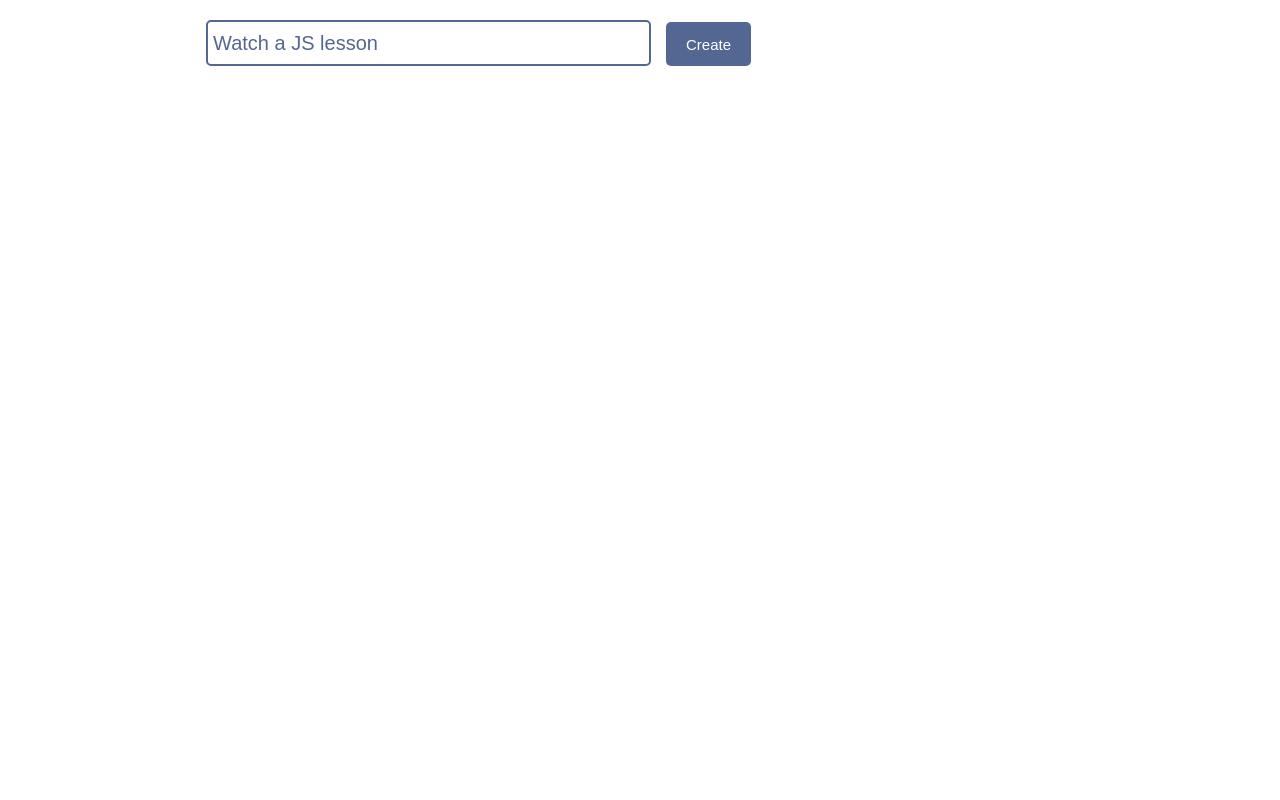
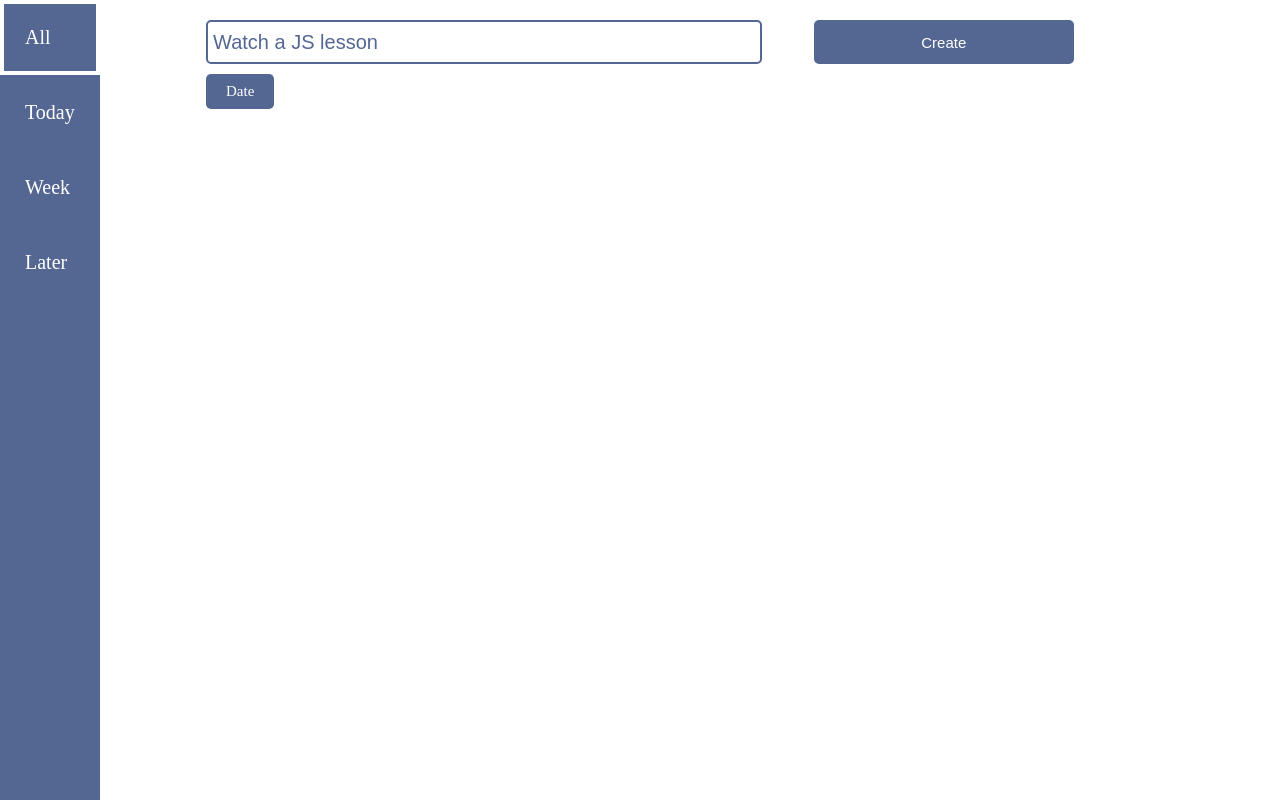
Before and after one commit to nikitakochunov/to-do-list-app, a React (Create React App) app: page / in a window 1280 px wide. Built offline with nearby package versions, Linux system fonts and the light colour scheme.

Commit message:
develop navigation and choosing date

```diff
--- a/src/App.css
+++ b/src/App.css
@@ -8,6 +8,14 @@
   --default-border-color: #000;
   --error-color: #FF0000;
   --modal-overlay: rgb(84, 103, 145, 0.6);
+}
+
+* {
+  list-style: none;
+  text-decoration: none;
+  padding: 0;
+  margin: 0;
+  border: 0;
 }
 
 html {
@@ -39,8 +47,13 @@ body {
 
 .main-navigation {
   display: flex;
-  justify-content: space-evenly;
+  /* justify-content: space-evenly; */
   background-color: var(--primary-color);
+
+  flex-direction: column;
+  position: absolute;
+  top: 0;
+  bottom: 0;
 }
 
 .main-navigation__button-item {
@@ -53,13 +66,20 @@ body {
   line-height: 2.5rem;
 }
 
-.main-navigation__button-item_selected {
+.main-navigation__button-item.selected {
   box-shadow: inset 0 0 0 4px #fff;
 }
 
 .create-task-block {
   position: relative;
+  margin-bottom: 40px;
+  display: flex;
+  flex-wrap: wrap;
 
+}
+
+.create-task-block__wrapper {
+  flex: 1 1 auto;
 }
 
 .create-task-block__input {
@@ -73,17 +93,56 @@ body {
   font-size: 2rem;
   line-height: 2.5rem;
   height: 40px;
-  width: 50%;
+  width: 90%;
   /* padding: 0; */
-  margin-bottom: 40px;
+  margin-bottom: 10px;
 }
 
 .create-task-block__button {
+  flex: 0 0 30%;
   height: 44px;
 }
 
+.create-task-block__date {
+  display: flex;
+  align-items: center;
+  margin-bottom: 10px;
+}
+
+.create-task-block__date div {
+  margin-right: 10px;
+  display: inline;
+  cursor: pointer;
+
+  background-color: var(--primary-color);
+  color: var(--text-color);
+  border: none;
+  padding: 5px 20px;
+  border-radius: 5px;
+
+  font-size: 1.5rem;
+  line-height: 2.5rem;
+}
+
+.create-task-block__date ul {
+  display: none;
+}
+
+.create-task-block__date div.active+ul {
+  display: flex;
+}
+
+.create-task-block__date-button {
+  margin-right: 10px;
+}
+
+.create-task-block__date-button.active{
+  background-color: #000;
+}
+
 .create-task-block__button,
-.task-item__delete-button {
+.task-item__delete-button,
+.create-task-block__date-button {
   cursor: pointer;
 
   background-color: var(--primary-color);
@@ -137,6 +196,20 @@ body {
 
 .task-item__text {
   font-size: 2rem;
+  line-height: 2.5rem;
+}
+
+.task-item__date {
+  margin-left: 10px;
+  display: inline;
+
+  background-color: var(--primary-color);
+  color: var(--text-color);
+  border: none;
+  padding: 5px 20px;
+  border-radius: 5px;
+
+  font-size: 1.5rem;
   line-height: 2.5rem;
 }
 
@@ -201,9 +274,11 @@ body {
 }
 
 .error-message-block {
-  position: absolute;
-  left: 0;
-  bottom: 0;
+  /* position: absolute; */
+  /* left: 0;
+  bottom: 0; */
+
+  flex: 0 0 100%;
 
   font-size: 1.5rem;
   line-height: 2rem;
--- a/src/App.jsx
+++ b/src/App.jsx
@@ -1,6 +1,7 @@
 import React, { useState } from 'react'
 import './App.css'
 import DarkAppTheme from './components/darkAppTheme'
+import MainNavigation from './components/mainNav'
 import Modal from './components/modal'
 import Tasks from './components/tasks'
 import { deleteExtraSpaces, fromStorage, toStorage } from './core/utils'
@@ -17,9 +18,34 @@ function App() {
     modalHidden: true,
     currentTaskItemId: null,
     darkAppTheme: false,
+    navLinks: [
+      { id: 'all', text: 'All', link: '#tasks-all', selected: true },
+      { id: 'today', text: 'Today', link: '#tasks-today', selected: false },
+      { id: 'week', text: 'Week', link: '#tasks-week', selected: false },
+      { id: 'later', text: 'Later', link: '#tasks-later', selected: false },
+    ],
+    dateMenu: {
+      hidden: true,
+      buttons: [
+        { id: 'today', text: 'Today', active: false },
+        { id: 'week', text: 'Week', active: false },
+        { id: 'later', text: 'Later', active: false },
+      ],
+    },
   }
 
   const [state, setState] = useState(initialState)
+
+  const selectedNavLinkId = state.navLinks.find((link) => link.selected).id
+
+  const handleNavLinkClick = (linkId) => {
+    const newLinks = state.navLinks.map((link) => ({
+      ...link,
+      selected: link.id === linkId,
+    }))
+
+    toLocalStorageState('navLinks', newLinks)
+  }
 
   const toLocalStorageState = (objKey, value) => {
     console.group('objKey:', objKey)
@@ -60,10 +86,19 @@ function App() {
     }
 
     const taskId = Date.now()
+    // const taskDate = state.navLinks.find((link) => link.selected).id
+    const activeDateButton = state.dateMenu.buttons.find((date) => date.active)
+
+    const taskDate = {
+      text: activeDateButton?.text || 'No date',
+      id: activeDateButton?.id || 'no-date',
+    }
+
     const newTaskItem = {
       name: deleteExtraSpaces(inputValue),
       id: taskId,
       done: false,
+      taskDate,
     }
 
     const newTaskItems = [...state.taskItems, newTaskItem]
@@ -76,6 +111,45 @@ function App() {
     }
 
     toLocalStorageState('formInputValue', newInputValue)
+
+    const newDateMenu = {
+      hidden: true,
+      buttons: state.dateMenu.buttons.map((date) => ({
+        ...date,
+        active: false,
+      })),
+    }
+
+    toLocalStorageState('dateMenu', newDateMenu)
+  }
+
+  const handleDateButtonClick = (dateId) => {
+    const newDateMenu = {
+      hidden: state.dateMenu.hidden,
+      buttons: state.dateMenu.buttons.map((btn) => {
+        if (btn.id === dateId) {
+          return {
+            ...btn,
+            active: !btn.active,
+          }
+        }
+        return {
+          ...btn,
+          active: false,
+        }
+      }),
+    }
+
+    toLocalStorageState('dateMenu', newDateMenu)
+  }
+
+  const handleToggleDateMenu = () => {
+    const newDateMenu = {
+      ...state.dateMenu,
+      hidden: !state.dateMenu.hidden,
+    }
+
+    toLocalStorageState('dateMenu', newDateMenu)
   }
 
   const validate = (inputValue) => {
@@ -153,7 +227,15 @@ function App() {
 
   return (
     <>
+      <MainNavigation
+        navLinks={state.navLinks}
+        onNavLinkClick={handleNavLinkClick}
+      />
       <Tasks
+        dateMenu={state.dateMenu}
+        onDateMenuClick={handleToggleDateMenu}
+        onDateButtonClick={handleDateButtonClick}
+        tasksDateId={selectedNavLinkId}
         inputValue={state.formInputValue}
         onSubmit={handleSubmit}
         onInputChange={handleInputChange}
--- a/src/components/createTaskBlock.jsx
+++ b/src/components/createTaskBlock.jsx
@@ -1,11 +1,20 @@
 import React from 'react'
+import DateButton from './dateButton'
 import ErrorMessage from './errorMessage'
 
-const CreateTaskBlock = ({ inputValue, onSubmit, onInputChange }) => {
+const CreateTaskBlock = ({
+  dateMenu,
+  onDateButtonClick,
+  onDateMenuClick,
+  inputValue,
+  onSubmit,
+  onInputChange,
+}) => {
   const isValidatedInputValue = inputValue.isValidated
 
   return (
     <form className="create-task-block" onSubmit={onSubmit}>
+      <div className="create-task-block__wrapper">
         <input
           type="text"
           className="create-task-block__input default-text-input"
@@ -14,6 +23,12 @@ const CreateTaskBlock = ({ inputValue, onSubmit, onInputChange }) => {
           value={inputValue.text}
           onChange={onInputChange}
         />
+        <DateButton
+          dateMenu={dateMenu}
+          onDateButtonClick={onDateButtonClick}
+          onDateMenuClick={onDateMenuClick}
+        />
+      </div>
       <button
         className="create-task-block__button default-button"
         type="submit"
--- /dev/null
+++ b/src/components/dateButton.jsx
@@ -0,0 +1,32 @@
+import React from 'react'
+
+const DateButton = ({ dateMenu, onDateButtonClick, onDateMenuClick }) => {
+  return (
+    <div className="create-task-block__date">
+      <div
+        className={!dateMenu.hidden ? 'active' : ''}
+        onClick={onDateMenuClick}
+      >
+        Date
+      </div>
+      <ul>
+        {dateMenu.buttons.map((button) => (
+          <li key={button.id}>
+            <button
+              type="button"
+              className={
+                'create-task-block__date-button' +
+                (button.active ? ' active' : '')
+              }
+              onClick={() => onDateButtonClick(button.id)}
+            >
+              {button.text}
+            </button>
+          </li>
+        ))}
+      </ul>
+    </div>
+  )
+}
+
+export default DateButton
--- /dev/null
+++ b/src/components/mainNav.jsx
@@ -0,0 +1,14 @@
+import React from 'react'
+import NavLink from './navLink'
+
+const MainNavigation = ({ navLinks, ...rest }) => {
+  return (
+    <div className="main-navigation">
+      {navLinks.map((link) => (
+        <NavLink key={link.id} {...link} {...rest} />
+      ))}
+    </div>
+  )
+}
+
+export default MainNavigation
--- /dev/null
+++ b/src/components/navLink.jsx
@@ -0,0 +1,17 @@
+import React from 'react'
+
+const NavLink = (props) => {
+  return (
+    <a
+      href={props.link}
+      className={
+        'main-navigation__button-item' + (props.selected ? ' selected' : '')
+      }
+      onClick={() => props.onNavLinkClick(props.id)}
+    >
+      {props.text}
+    </a>
+  )
+}
+
+export default NavLink
--- a/src/components/taskItem.jsx
+++ b/src/components/taskItem.jsx
@@ -1,7 +1,17 @@
 import React from 'react'
+import DateButton from './dateButton'
 
-const TaskItem = ({ id, name, done, onDelete, ...rest }) => {
-  console.log()
+const TaskItem = ({
+  id,
+  name,
+  done,
+  onDelete,
+  taskDate,
+  areAllTasks,
+  ...rest
+}) => {
+  const renderTaskDate = areAllTasks && taskDate.id !== 'no-date'
+
   return (
     <div className="task-item">
       <div className="task-item__main-container">
@@ -16,7 +26,14 @@ const TaskItem = ({ id, name, done, onDelete, ...rest }) => {
             />
             <label htmlFor={id}></label>
           </form>
-          <span className="task-item__text">{name}</span>
+          <span className="task-item__text">
+            {name}
+            {renderTaskDate ? (
+              <span className="task-item__date">{taskDate.text}</span>
+            ) : (
+              ''
+            )}
+          </span>
         </div>
         <button
           className="task-item__delete-button default-button delete-button"
--- a/src/components/tasks.jsx
+++ b/src/components/tasks.jsx
@@ -3,6 +3,8 @@ import CreateTaskBlock from './createTaskBlock'
 import TaskItem from './taskItem'
 
 const Tasks = ({
+  dateMenu,
+  tasksDateId,
   taskItems,
   onCheckboxChange,
   onDelete,
@@ -12,6 +14,7 @@ const Tasks = ({
   // onSubmit,
   // onInputChange,
 }) => {
+  const areAllTasks = tasksDateId === 'all'
   return (
     <div id="tasks" onKeyUp={onKeyUp}>
       <div className="tasks__wrapper">
@@ -19,17 +22,23 @@ const Tasks = ({
           // inputValue={formInputValue}
           // onSubmit={handleSubmit}
           // onChange={handleInputChange}
+          dateMenu={dateMenu}
           {...rest}
         />
         <div className="tasks-list">
-          {taskItems.map((item) => (
+          {taskItems.map((item) => {
+            if (item.taskDate.id === tasksDateId || areAllTasks) {
+              return (
                 <TaskItem
                   key={item.id}
                   {...item}
+                  areAllTasks={areAllTasks}
                   onChange={() => onCheckboxChange(item.id)}
                   onDelete={() => onDelete(item.id)}
                 />
-          ))}
+              )
+            }
+          })}
         </div>
       </div>
     </div>
```
Lines whose indentation alone changed are shown as unchanged.
